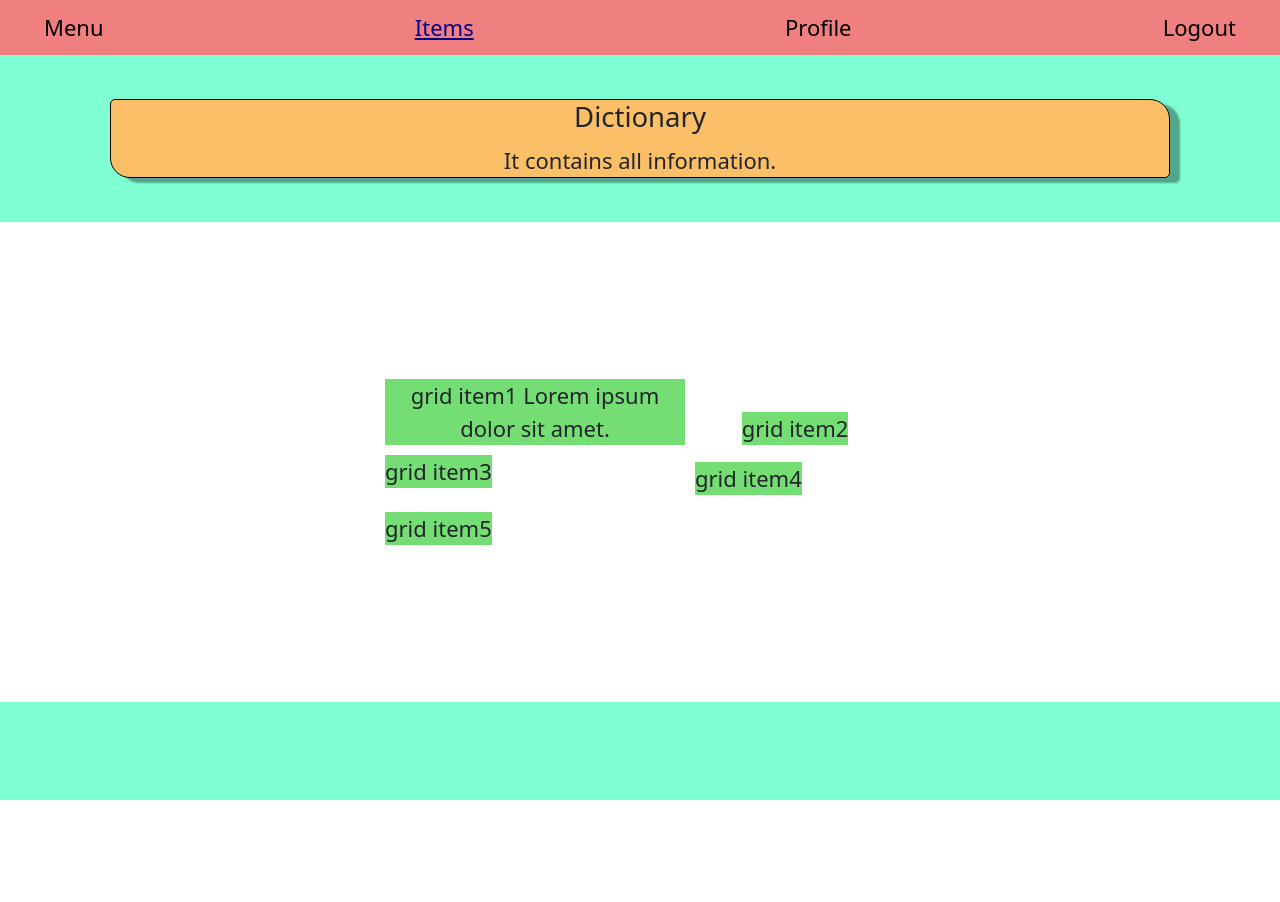
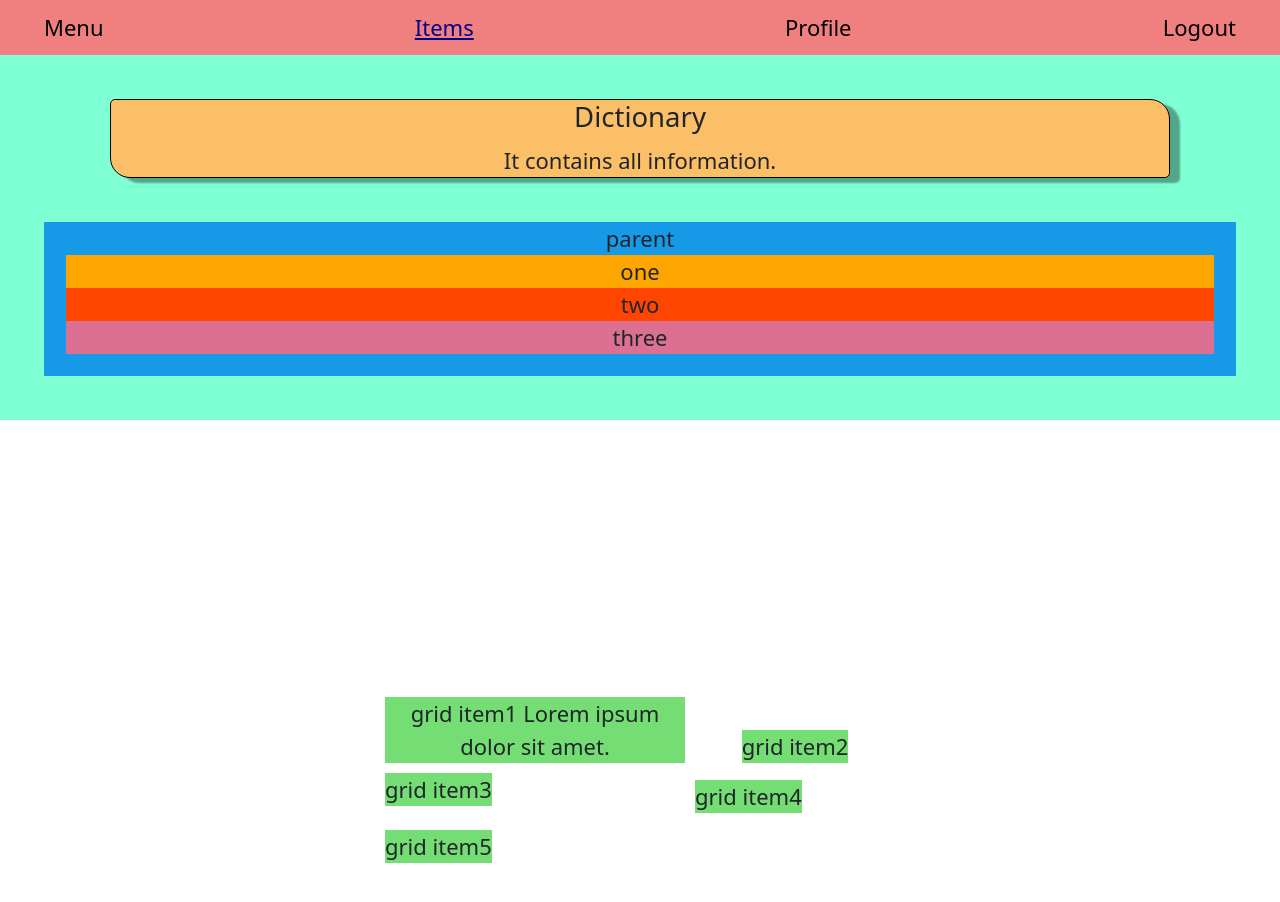
Before and after one commit to shiv-master/react-practice-repo, a React (Create React App) app: page /items in a window 1280 px wide. Shown: the top 902 px of the page. Before the commit the page ends 800 px from the top, so only its background shows below. Built offline with nearby package versions, Linux system fonts and the light colour scheme; sample sign-in values are in the browser's storage.

Commit message:
position practice

```diff
--- a/src/components/Items.js
+++ b/src/components/Items.js
@@ -6,6 +6,12 @@ const Items = () => {
         <div className="containerBox">
             <h5>Dictionary</h5>
             <div>It contains all information.</div>
+        </div>
+        <div className='parent'>
+            parent
+            <div className='child child1'>one</div>
+            <div className='child child2'>two</div>
+            <div className='child child3'>three</div>
         </div>
         <div className='grid_container'>
             <div className='grid_item grid_item1'>grid item1 Lorem ipsum dolor sit amet.</div>
--- a/src/components/scss/Items.scss
+++ b/src/components/scss/Items.scss
@@ -4,6 +4,26 @@
     border-radius: 5px 20px;
     background-color: rgb(250, 191, 103);
     box-shadow: rgba(0, 0, 0, 0.35) 10px 5px 2px;
+}
+.parent {
+    margin: 2em;
+    background-color: rgb(22, 153, 230);
+    padding-bottom: 1rem;
+    // position: relative;
+    .child {
+        margin: 0rem 1rem;
+    }
+    .child1 {
+        background-color: orange;
+        position: sticky;
+        top: 20px;
+    }
+    .child2 {
+        background-color: orangered;
+    }
+    .child3 {
+        background-color: palevioletred;
+    }
 }
 .grid_container {
     background-color: white;
@@ -18,7 +38,7 @@
     grid-gap: 10px;
     // for container content movement
     justify-content: center;
-    height: 60vh;
+    height: 90vh;
     align-content: center;
     // for items movement
     justify-items: start;
```
